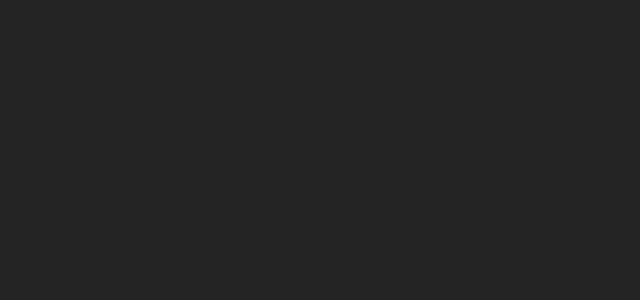
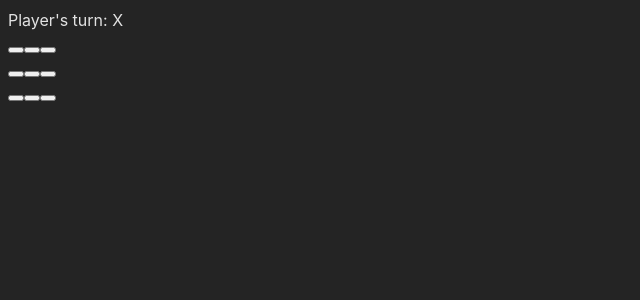
Before and after one commit to EladReuveny/TicTacToe, a React (Vite) app in the folder my-tic-tac-toe-app/: page / in a window 1280 px wide. Shown: the top 300 px of the page, without its empty margins (0-640 px from the left). Built offline with nearby package versions, Linux system fonts and the light colour scheme.

Commit message:
App is working. Before styling.

```diff
--- a/my-tic-tac-toe-app/src/GameBoard.jsx
+++ b/my-tic-tac-toe-app/src/GameBoard.jsx
@@ -1,22 +1,87 @@
-import React from 'react'
-import PropTypes from 'prop-types'
+import PropTypes from "prop-types";
+import React, { useState } from "react";
 
-const GameBoard = props => {
+const initialBoard = Array(9).fill(null);
+
+const GameBoard = ({ isSinglePlayer }) => {
+  const [board, setBoard] = useState(initialBoard);
+  const [xIsTurn, setXIsTurn] = useState(true);
+
+  const renderSquare = (index) => {
+    return (
+      <button className={`square ${xIsTurn ? 'square-x' : 'square-o'}`} onClick={() => handleClick(index)}>
+        {board[index]}
+      </button>
+    );
+  };
+
+  const handleClick = (index) => {
+    if(calculateWinner(board) || board[index])
+        return;
+    xIsTurn ? board[index] = 'X' : board[index] = 'O';
+    setBoard(board);
+    setXIsTurn(!xIsTurn);
+  };
+
+  const calculateWinner = (board) => {
+    const possibleSolutions = [
+        [0, 1, 2],
+        [3, 4, 5],
+        [6, 7, 8],
+        [0, 3, 6],
+        [1, 4, 7],
+        [2, 5, 8],
+        [0, 4, 8],
+        [2, 4, 6],
+    ];
+
+    for (const element of possibleSolutions) {
+        const [a, b, c] = element;
+        if(board[a] && board[a] === board[b] && board[b] === board[c])
+            return board[a];
+    }
+    return null;
+  };
+
+  const winner = calculateWinner(board);
+  const status = winner ? (
+    `${winner} is the winner. Game Over!`
+  ) : (
+    board.every(value => value !== null) ? (
+        `DRAW!`
+    ) : (
+    `Player's turn: ${xIsTurn ? 'X' : 'O'}`
+    )
+  )
+
   return (
     <div className="board">
-        <div className="board-row">
-            {}
-        </div>
+      <div className="status">{status}</div>
+      <div className="board-row">
+        {renderSquare(0)}
+        {renderSquare(1)}
+        {renderSquare(2)}
+      </div>
+      <div className="board-row">
+        {renderSquare(3)}
+        {renderSquare(4)}
+        {renderSquare(5)}
+      </div>
+      <div className="board-row">
+        {renderSquare(6)}
+        {renderSquare(7)}
+        {renderSquare(8)}
+      </div>
     </div>
-  )
-}
+  );
+};
 
 GameBoard.propTypes = {
-    isSinglePlayer: PropTypes.bool.isRequired
-}
+  isSinglePlayer: PropTypes.bool.isRequired,
+};
 
 GameBoard.defaultProps = {
-    isSinglePlayer: false
+  isSinglePlayer: false,
 };
 
-export default GameBoard
+export default GameBoard;
```
